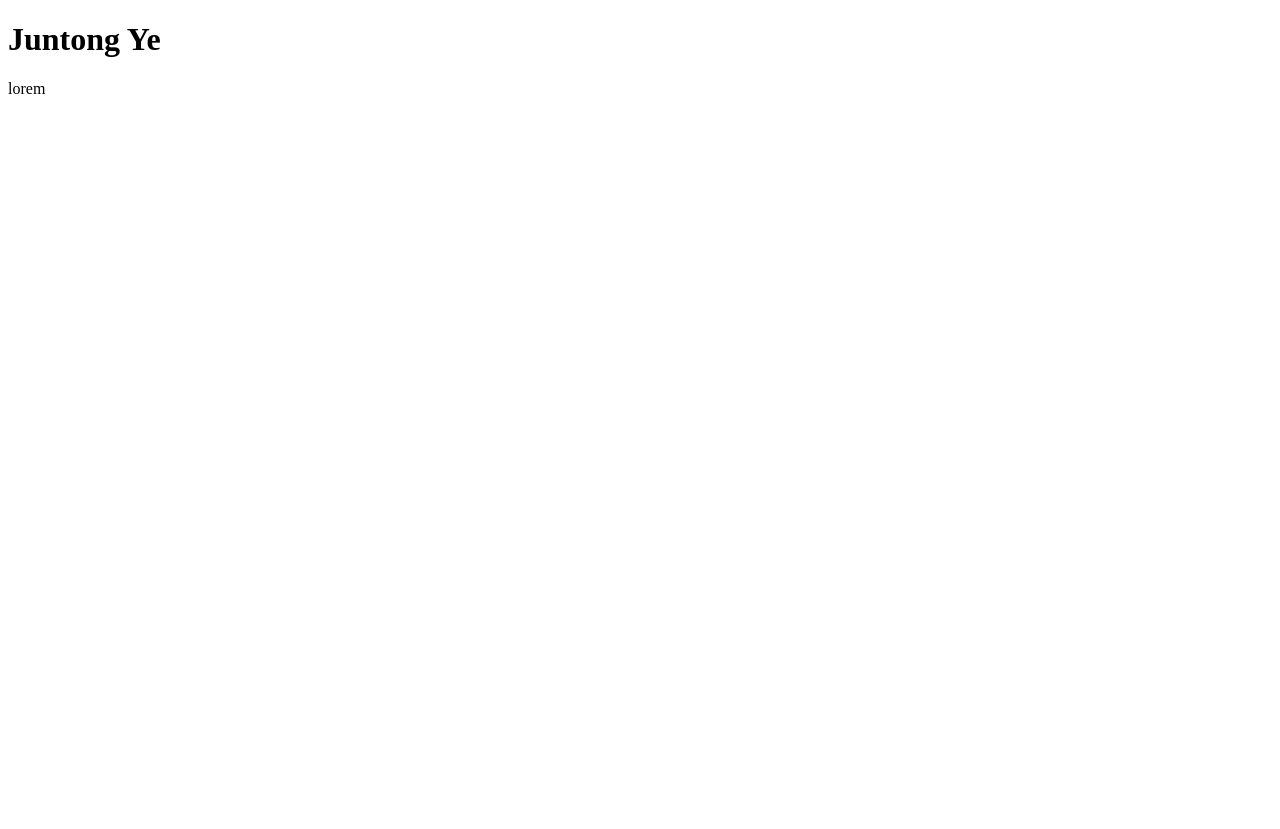
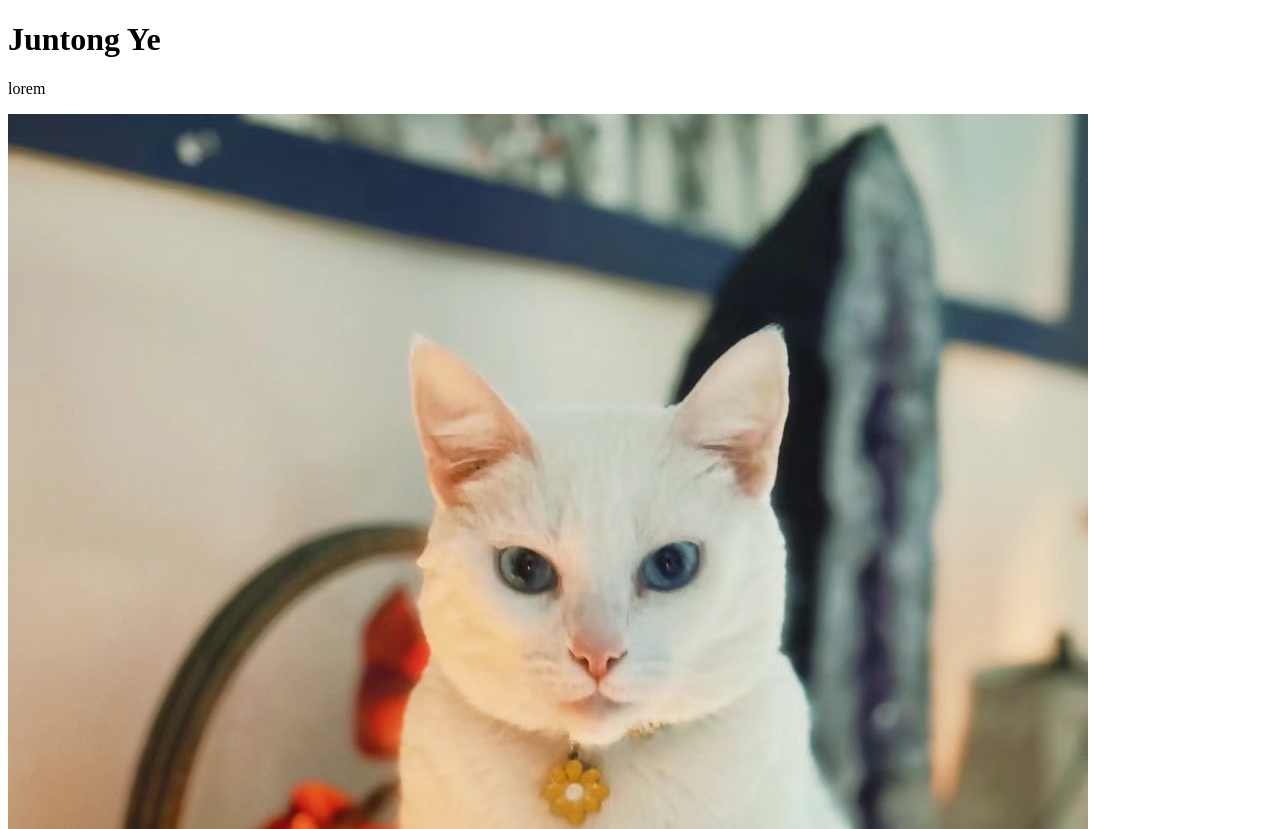
Before and after one commit to glyjtha/portfolio, a plain HTML site: page index.html in a window 1280 px wide. Shown: the top 829 px of the page. Before the commit the page ends 800 px from the top, so only its background shows below. Drawn offline with Linux system fonts and the light colour scheme.

Commit message:
add image

```diff
--- a/index.html
+++ b/index.html
@@ -13,5 +13,7 @@
     <p>
     lorem
     </p>
+    <img src="image/IMG_7634.JPG" alt="This is my cat Snow">
+
 </body>
 </html>
```
Also changed, not shown: image/IMG_7634.JPG (added).
